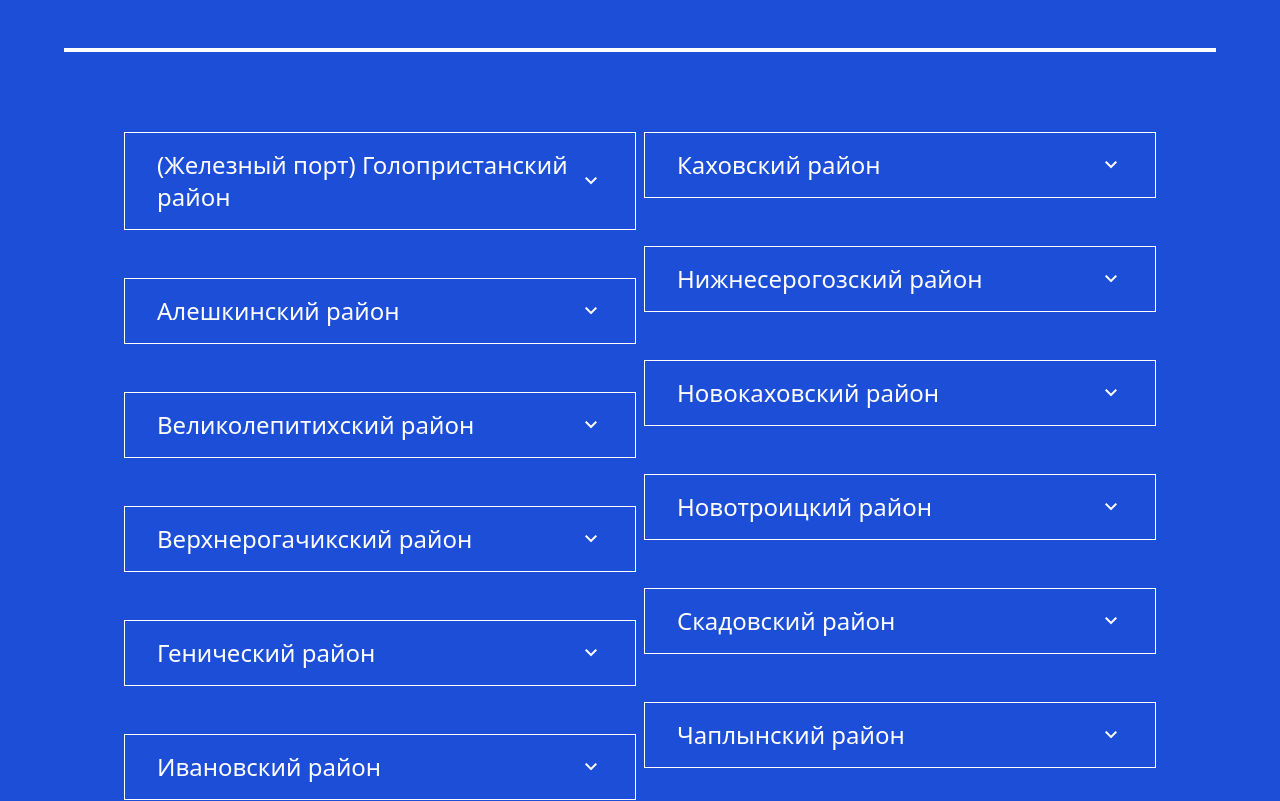
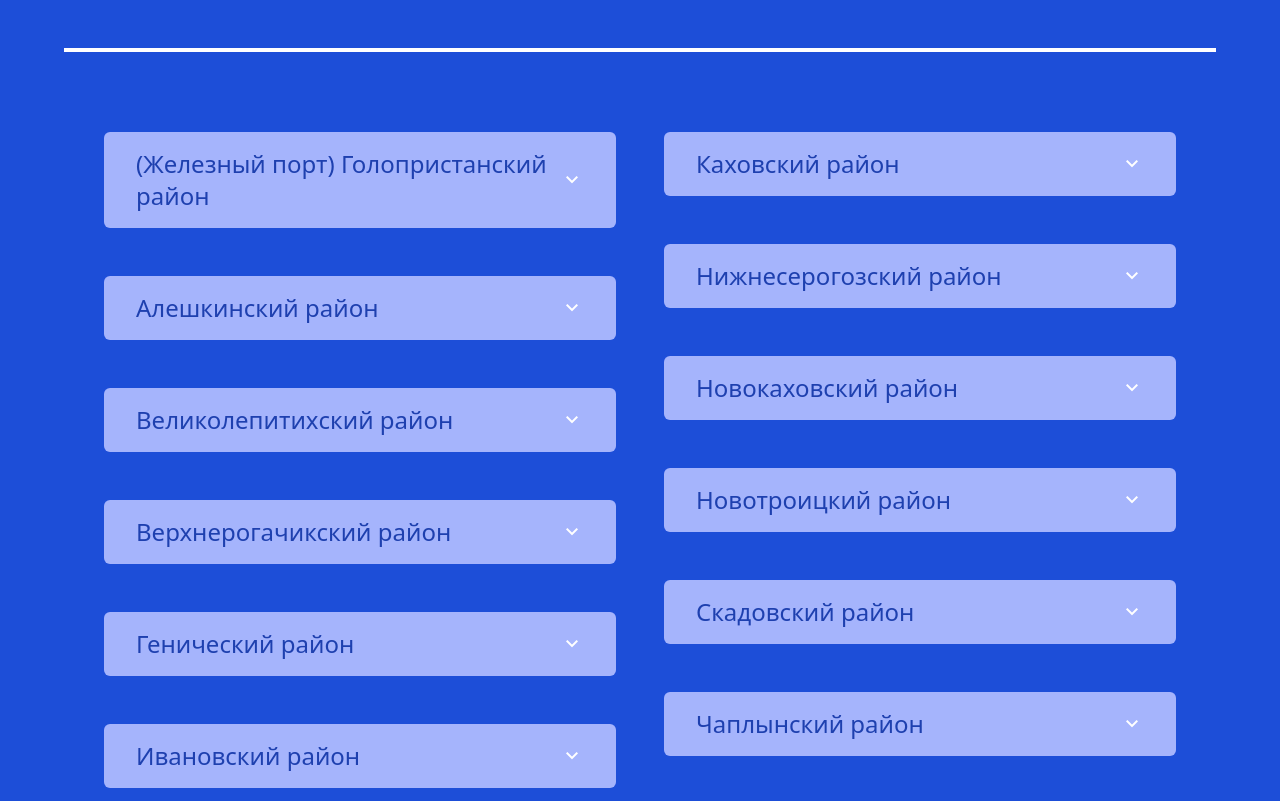
Before and after one commit to employmentservicesks/next-site, a Next.js app: page /jobs in a window 1280 px wide. Shown: the part 760-1561 px from the top of the page. Built offline with nearby package versions, Linux system fonts and the light colour scheme.

Commit message:
jobs page styles update

```diff
--- a/components/AccordionItem.js
+++ b/components/AccordionItem.js
@@ -14,10 +14,11 @@ function AccordionItem({ region }) {
   return (
     <div className="w-full duration-500 pb-4 text-black dark:text-white">
       <div
-        className="text-2xl flex justify-between cursor-pointer select-none border border-black dark:border-white py-4 px-8 items-center"
+        // className="text-2xl flex justify-between cursor-pointer select-none border border-black dark:border-white py-4 px-8 items-center"
+        className="text-2xl flex justify-between cursor-pointer select-none bg-gray-50 dark:bg-indigo-300 rounded-md py-4 px-8 items-center"
         onClick={() => setShowAccordion(!showAccordion)}
       >
-        <span>{region} район</span>
+        <span className="dark:text-blue-800">{region} район</span>
         {showAccordion ? (
           <span className="material-symbols-outlined text-2xl">
             expand_less
--- a/pages/jobs.js
+++ b/pages/jobs.js
@@ -30,6 +30,7 @@ const Jobs = () => {
     >
       <Hero />
       <section className="w-full shadow-2xl bg-blue-200 dark:bg-blue-700 dark:text-gray-100 px-8 sm:px-16 py-8 flex-1 text-black dark:text-white">
+
         <span className=" block text-4xl my-12">
           Вакансии в Херсонской области (обновлено{" "}
           {new Date().toLocaleString([], {
@@ -63,7 +64,7 @@ const Jobs = () => {
           </a>
         </span>
         <LineHR />
-        <div className="flex flex-wrap gap-2 justify-center">
+        <div className="flex flex-wrap gap-x-12 justify-center">
           <div className="w-full md:max-w-md lg:max-w-lg 2xl:max-w-3xl">
             {createHeader(jobs, true)}
           </div>
```
